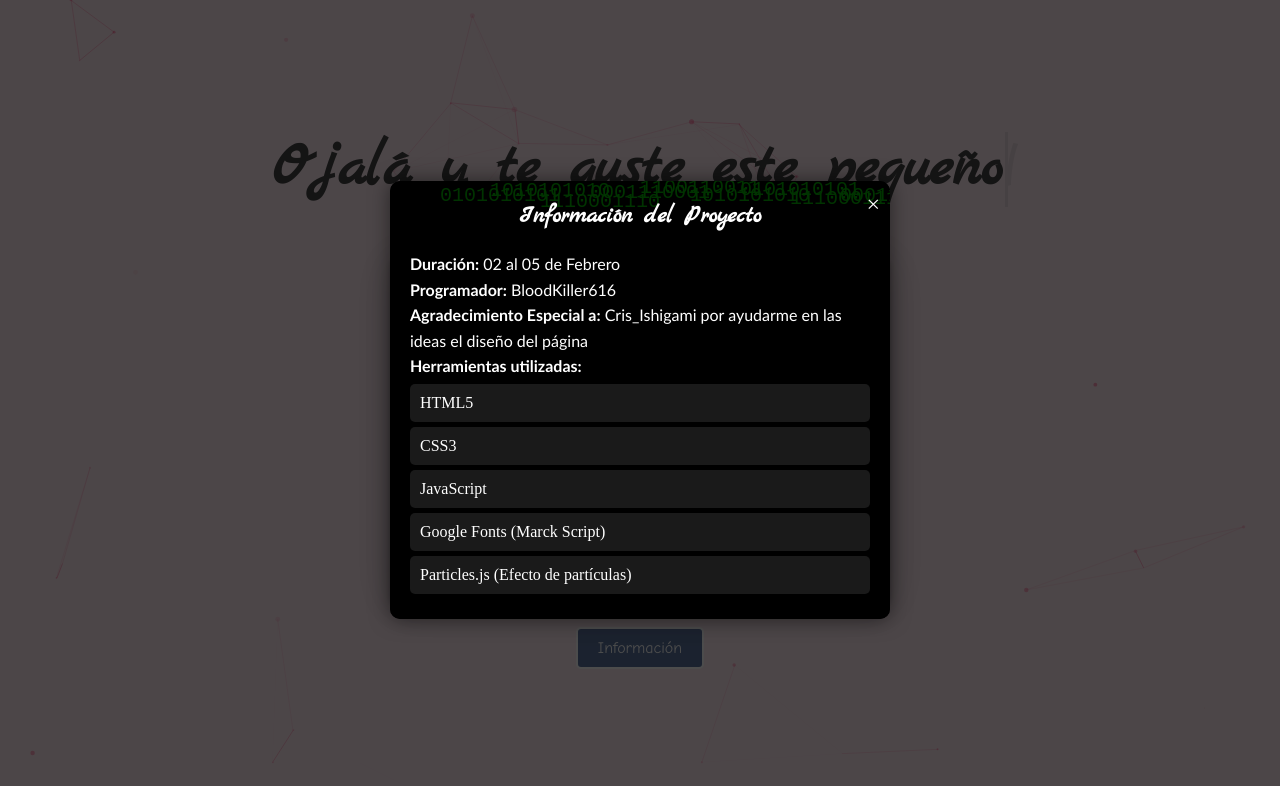
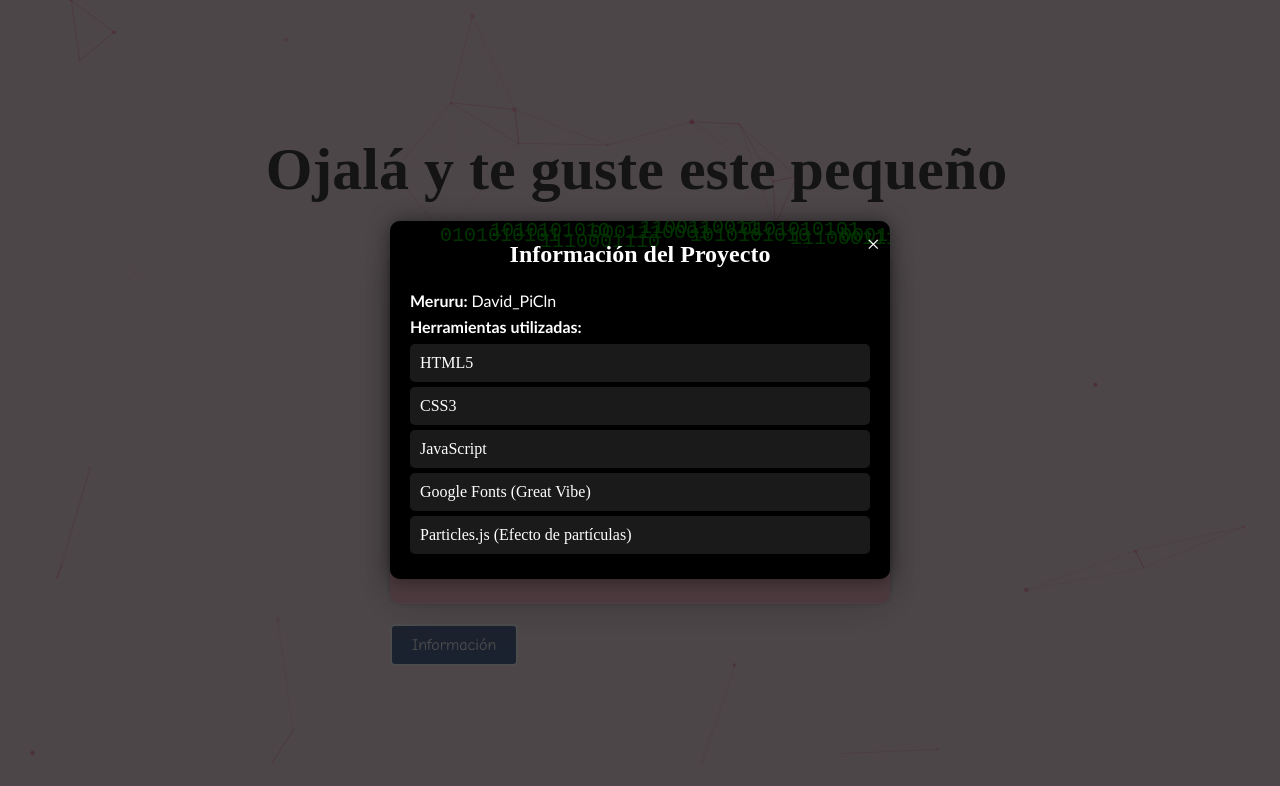
Before and after one commit to DavidPiCln/3erAniversario_Meruncita, a plain HTML site: page index.html in a window 1280 px wide. Both pictures are taken after a click on the button "Información". Drawn offline with nearby package versions, Linux system fonts and the light colour scheme.

Commit message:
Update index.html

```diff
--- a/index.html
+++ b/index.html
@@ -1,37 +1,90 @@
 <!DOCTYPE html>
 <html lang="en">
+
 <head>
     <meta charset="UTF-8">
     <meta name="viewport" content="width=device-width, initial-scale=1.0">
     <link rel="preconnect" href="https://fonts.googleapis.com">
     <link rel="preconnect" href="https://fonts.gstatic.com" crossorigin>
-    <link href="https://fonts.googleapis.com/css2?family=Marck+Script&display=swap" rel="stylesheet">
+    <link href="https://fonts.googleapis.com/css2?family=Quicksand:wght@400;600&family=Dancing+Script&display=swap"
+        rel="stylesheet">
     <script src="https://cdn.jsdelivr.net/particles.js/2.0.0/particles.min.js"></script>
     <link rel="stylesheet" href="styles.css">
-    <title>.:Una Carta Para ShuraHiwa:.</title>
+    <link href="https://fonts.googleapis.com/css2?family=Quicksand:wght@400;600&family=Dancing+Script&display=swap"
+        rel="stylesheet">
+
+
+    <link rel="preconnect" href="https://fonts.googleapis.com">
+    <link rel="preconnect" href="https://fonts.gstatic.com" crossorigin>
+    <link href="https://fonts.googleapis.com/css2?family=Great+Vibes&family=Itim&display=swap" rel="stylesheet">
+
+    <title> 🍀❤ Una Carta Para Merun 🍀❤</title>
 </head>
 <div id="particles-js"></div>
+
 <body>
     <div class="title-container">
-        <h1><span id="typed-text"></span><span id="cursor">|</span></h1>
+        <h1><span id="typed-text"></span><span id="cursor"></span></h1>
     </div>
     <div class="container">
         <div class="envelope-wrapper">
             <div class="envelope">
                 <div class="letter">
+
+
                     <div class="text">
-                        <strong>Querida ShuraHiwa</strong>
-                        <p>
-                            No se como empezar en escribirte esta <strong>por el día de San Valentín</strong>, es<em> fácil</em>perderse en<em> tu mirada</em> pero es difícil <em>explicar</em> lo que siento por ti.
-                            Mi corazón se llena de gratitud y emoción cada vez que pienso en ti, y cada momento a tu viendola cada noche tras noche es un regalo que atesoro profundamente. <code>Desde que</code> entraste en mi vida
-                            todo ha cambiado para mejor. "<strong>Tu risa</strong> ilumina mis días<strong>, y ese cariño me por vosotros nos</strong> hace sentir más fuertes y más queridos de lo que jamás imaginé.
-                            Gracias por cada gesto, cada palabra, cada arte. Haces sentir especial, como si el mundo entero se pusiera en pausa; como para viajar en moto por todo el mundo sin fin.
-                            Y seguir recordandote lo importante que eres para mí, para ellos, y para todos, lo valioso de tu presencia en nuestras vidas (cada minuto, día, semana, mes y año) y lo agradecido que estoy por cada instante en apoyarla.
-                            El cariño por ti no necesita ser explicado con palabras, pero siempre quiero que sepas el inmenso cariño y aprecio que tengo. <br> <strong>Feliz San Valentín</strong>, mi Biker Phanter.
-                            <strong>No importa qué día sea, siempre serás mi razón para sonreír.</strong><br> Con mucho <strong>cariño</strong>
-                            <br> Tu programador secreto. <br> <br> <code>"Eres lo mejor que me ha pasado."</code>
+                        <strong>Querida Merun</strong>
+                        <p id="mensaje">
+
+
+                            もう3年だね !!!<br>
+                                長いようで、でも初めて君に出会ったあの日のように感じるよ。<br>
+                                あれから君と過ごす時間は金よりも大切なものになって…<br>
+                                気づいたら、君は僕にとって空気のように欠かせない存在になってた。
+
+                                君が届けてくれる時間、言葉、笑顔、そしてその声…
+                                辛い日でも、それだけで救われるんだ。
+                                存在してくれてありがとう。君が君でいてくれてありがとう。
+
+                                歌ってる時も、ゲームしてる時も、雑談してる時も——
+                                君は、僕の知らなかった暗い場所さえも、そっと照らしてくれる。
+                                君の静かな優しさ、まっすぐな心、そして迷っていても輝いているその光が、僕たちにとってどれだけ大きな支えになっているか…。
+
+                                うまく言えない時もあるけど、
+                                君が君らしくいる姿に、僕たちは力をもらってる。
+                                君は僕たちの希望で、前に進む勇気をくれる存在なんだ。
+
+                                君は気づいていないかもしれないけど…
+                                僕にとって君は本当に特別で、かけがえのない存在だよ。
+                                あの日、星が瞬く夜に空を見上げて、君という光を見つけたこと。
+                                それは偶然なんかじゃなくて、運命だったと思ってる。
+
+                                僕はその小さな光のそばにいたい。
+                                どんな時でも、君が輝き続けられるように。
+
+                                君への想いは、言葉じゃ足りないけど、
+                                それでも伝えたい。この気持ちは本物だよ。
+
+                                <br><strong>3周年おめでとう</strong>、僕の大切なスイートメロンちゃん🍈<br>
+                                <strong>どんな日でも、君は僕の笑顔の理由だよ。</strong><br>
+                                心からの<strong>ありがとう</strong>を込めて。<br>
+                                <br>＊*♡( ⁎ᵕᴗᵕ⁎ ）愛を込めて David_PiCln より</br><br>
+                                <code>「君と出会えて、本当によかった。」</code><br>
+                                <strong>これからもずっと応援するよ。🌸💫</strong>
                         </p>
-                    </div>
+
+
+
+                        <button id="btn-traducir" class="translate-btn"
+                            onclick="traducirMensaje()">💌スペイン語に翻訳する</button>
+                        </button>
+
+                        <!-- <button id="btn-juego" class="translate-btn" onclick="iniciarJuego()">❓ Quiero hacer una
+                            pregunta</button>
+
+                    </div> -->
+
+
                     </div>
                 </div>
                 <div class="heart"></div>
@@ -40,7 +93,25 @@
             </div>
         </div>
 
+
+        <!-- <div id="juego-view" style="display: none;">
+        <div class="game-container">
+            <h2>¿Eres un dulce meloncito? 🍈</h2>
+            <div class="game-content">
+                <div class="buttons-wrapper">
+                    <button id="btn-si" class="game-btn btn-si">Sí, lo soy 😊</button>
+                    <button id="btn-no" class="game-btn btn-no">No, no lo soy</button>
+                </div>
+            </div>
+        </div>
+        <button onclick="volverACarta()" class="translate-btn">🔙 Volver a la carta</button>
+    </div> -->
+
         <button id="info-btn">Información</button>
+
+
+
+
         <div id="info-modal" class="modal">
             <div class="modal-content">
                 <div class="matrix-background">
@@ -56,19 +127,24 @@
                 </div>
                 <span class="close-btn">&times;</span>
                 <h2>Información del Proyecto</h2>
-            <p><strong>Duración:</strong> 02 al 05 de Febrero</p>
-            <p><strong>Programador:</strong> BloodKiller616</p>
-            <p><strong>Agradecimiento Especial a:</strong> Cris_Ishigami por ayudarme en las ideas el diseño del página</p>
+                <p><strong>Meruru: </strong>David_PiCln</p>
                 <p><strong>Herramientas utilizadas:</strong></p>
                 <ul>
                     <li>HTML5</li>
                     <li>CSS3</li>
                     <li>JavaScript</li>
-                <li>Google Fonts (Marck Script)</li>
+                    <li>Google Fonts (Great Vibe)</li>
                     <li>Particles.js (Efecto de partículas)</li>
                 </ul>
             </div>
         </div>
+
+
         <script src="script.js"></script>
+
+
+
+
 </body>
+
 </html>
```
Lines whose indentation alone changed are shown as unchanged.
